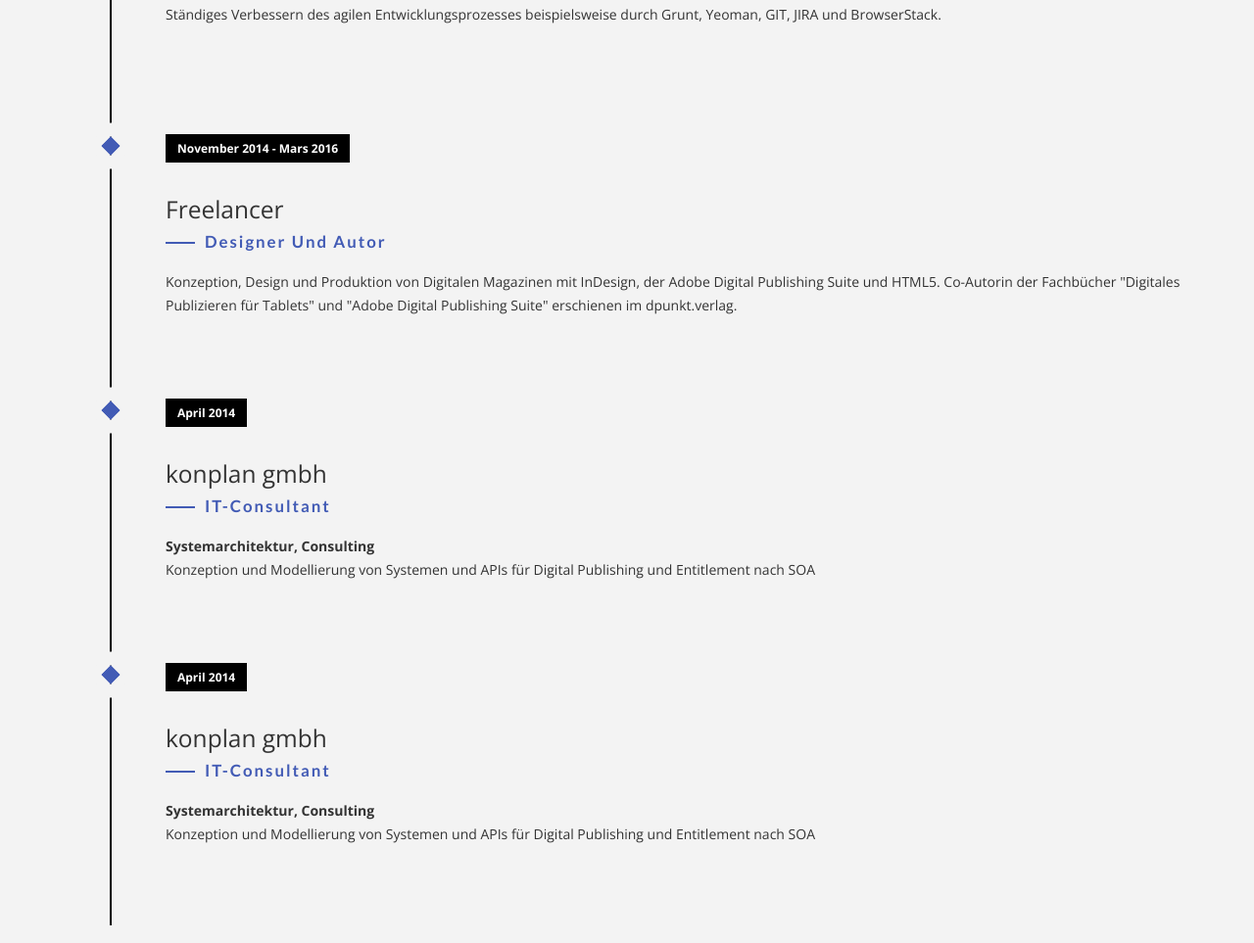
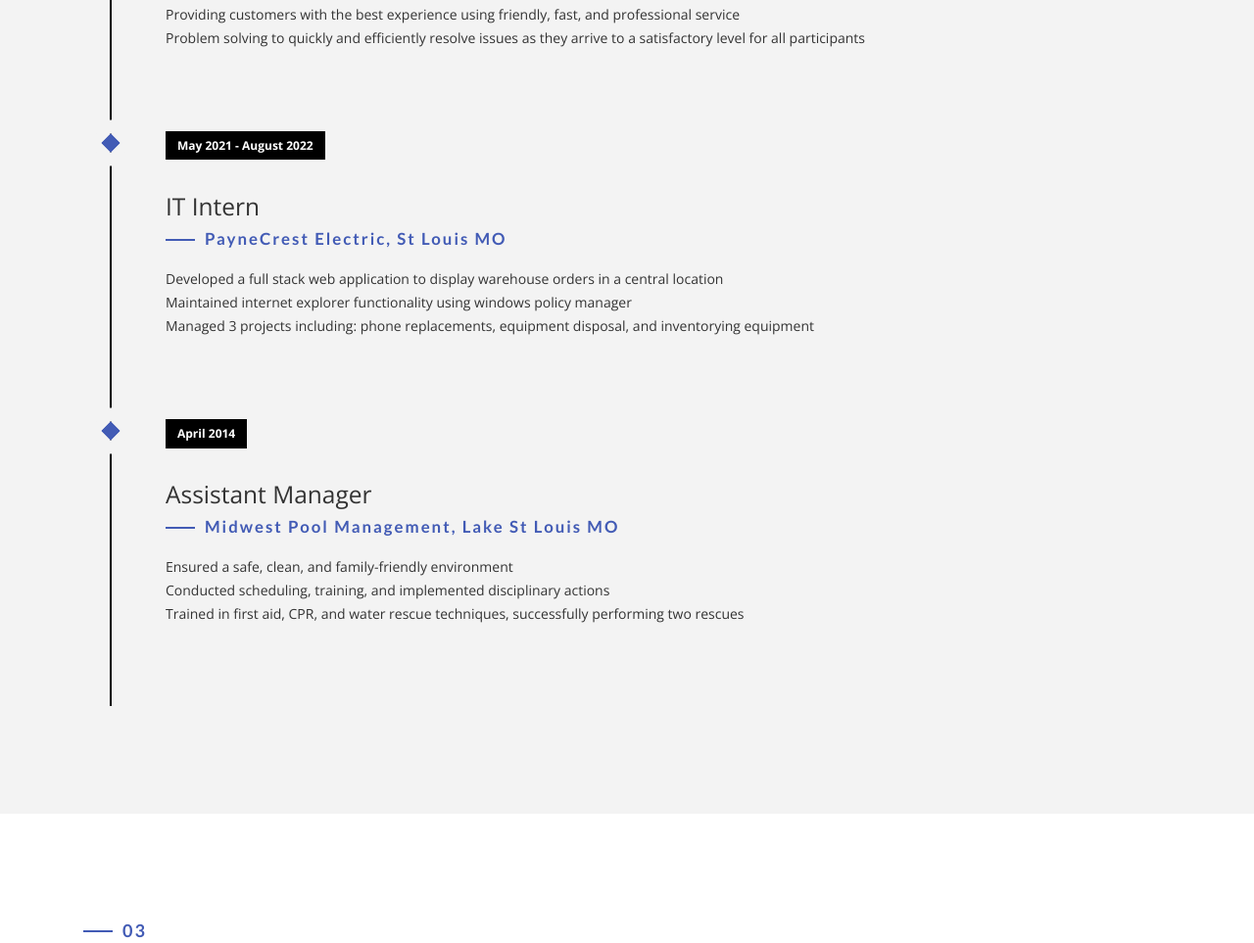
Before and after one commit to CrowMother/CrowMother.github.io, a plain HTML site: page index.html in a window 1280 px wide. Shown: the part 2071-3034 px from the top of the page at 98% size. Drawn offline with nearby package versions, Linux system fonts and the light colour scheme; files whose address does not match are found by name; a web font is replaced by a local one.

Commit message:
experiences updated 2-5-24

```diff
--- a/index.html
+++ b/index.html
@@ -98,37 +98,33 @@
                             <p class="timeline-event-thumbnail">August 2023 - Present</p>
                             <h3>Food Server</h3>
                             <h4>Chilis, Fenton Missouri</h4>
-                                <p>Ständiges Verbessern des agilen Entwicklungsprozesses beispielsweise durch Grunt, Yeoman, GIT, JIRA und BrowserStack.</p>
-                                <p></p>
+                                <p>Providing customers with the best experience using friendly, fast, and professional service<br>
+                                    Problem solving to quickly and efficiently resolve issues as they arrive to a satisfactory level for all participants
+                                </p>
+
                         </div>
                     </li>
                     <li class="timeline-event" data-aos="fade-up" data-aos-delay=".2">
                         <label class="timeline-event-icon"></label>
                         <div class="timeline-event-copy">
-                            <p class="timeline-event-thumbnail">November 2014 - Mars 2016</p>
-                            <h3>Freelancer</h3>
-                            <h4>Designer und Autor</h4>
-                            <p>Konzeption, Design und Produktion von Digitalen Magazinen mit InDesign, der Adobe Digital Publishing Suite und HTML5. Co-Autorin der Fachbücher "Digitales Publizieren für Tablets" und "Adobe Digital Publishing Suite" erschienen im dpunkt.verlag.</p>
+                            <p class="timeline-event-thumbnail">May 2021 - August 2022</p>
+                            <h3>IT Intern</h3>
+                            <h4>PayneCrest Electric, St Louis MO</h4>
+                            <p>Developed a full stack web application to display warehouse orders in a central location
+                                <br>Maintained internet explorer functionality using windows policy manager
+                                <br>Managed 3 projects including: phone replacements, equipment disposal, and inventorying equipment
+                            </p>
                         </div>
                     </li>
                     <li class="timeline-event" data-aos="fade-up" data-aos-delay=".4">
                         <label class="timeline-event-icon"></label>
                         <div class="timeline-event-copy">
                             <p class="timeline-event-thumbnail">April 2014</p>
-                            <h3>konplan gmbh</h3>
-                            <h4>IT-Consultant</h4>
-                            <p><strong>Systemarchitektur, Consulting</strong>
-                                <br>Konzeption und Modellierung von Systemen und APIs für Digital Publishing und Entitlement nach SOA</p>
-                        </div>
-                    </li>
-                    <li class="timeline-event" data-aos="fade-up" data-aos-delay=".4">
-                        <label class="timeline-event-icon"></label>
-                        <div class="timeline-event-copy">
-                            <p class="timeline-event-thumbnail">April 2014</p>
-                            <h3>konplan gmbh</h3>
-                            <h4>IT-Consultant</h4>
-                            <p><strong>Systemarchitektur, Consulting</strong>
-                                <br>Konzeption und Modellierung von Systemen und APIs für Digital Publishing und Entitlement nach SOA</p>
+                            <h3>Assistant Manager</h3>
+                            <h4>Midwest Pool Management, Lake St Louis MO</h4>
+                            <p>Ensured a safe, clean, and family-friendly environment
+                                <br>Conducted scheduling, training, and implemented disciplinary actions
+                                <br>Trained in first aid, CPR, and water rescue techniques, successfully performing two rescues </p>
                         </div>
                     </li>
                 </ul>
```
